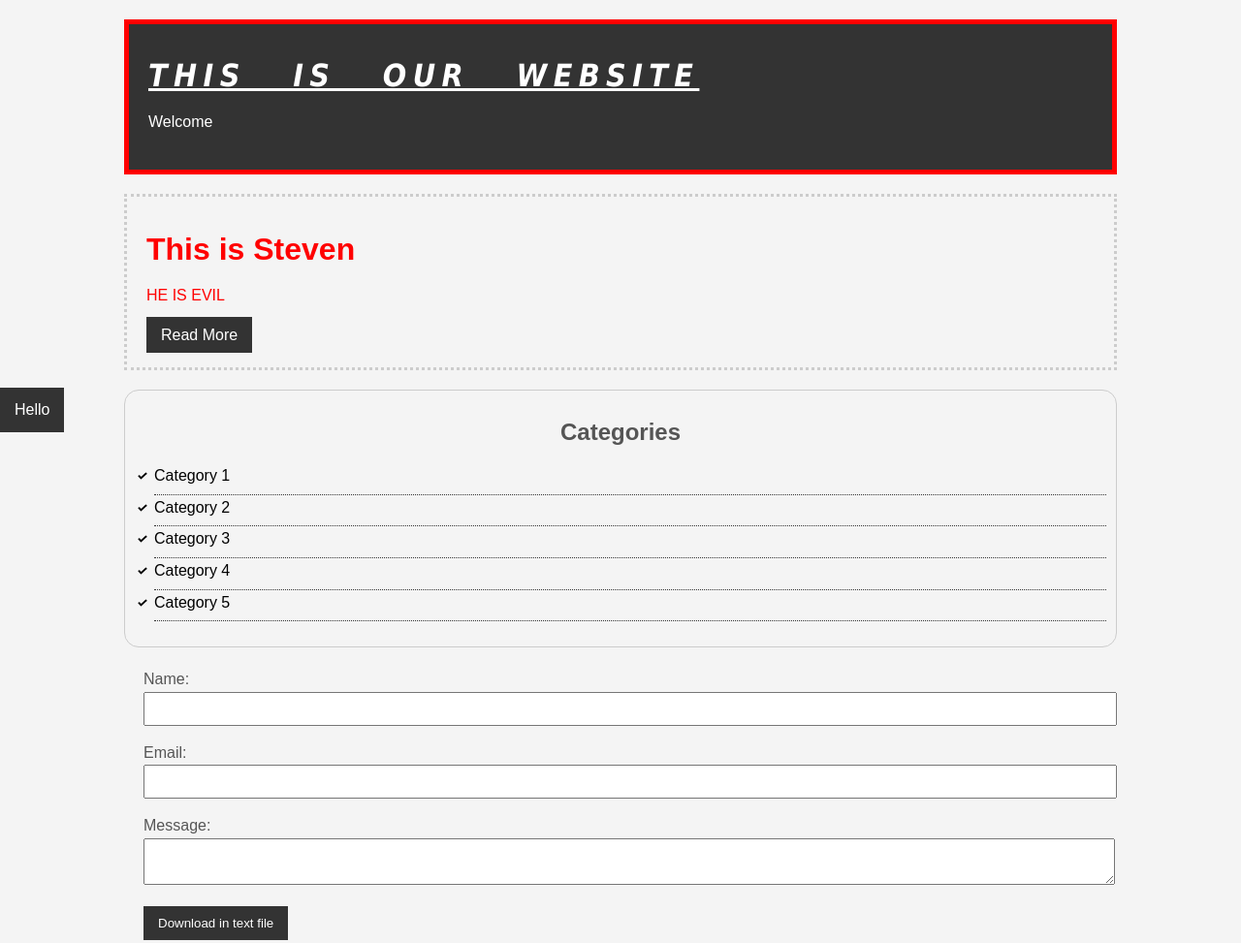
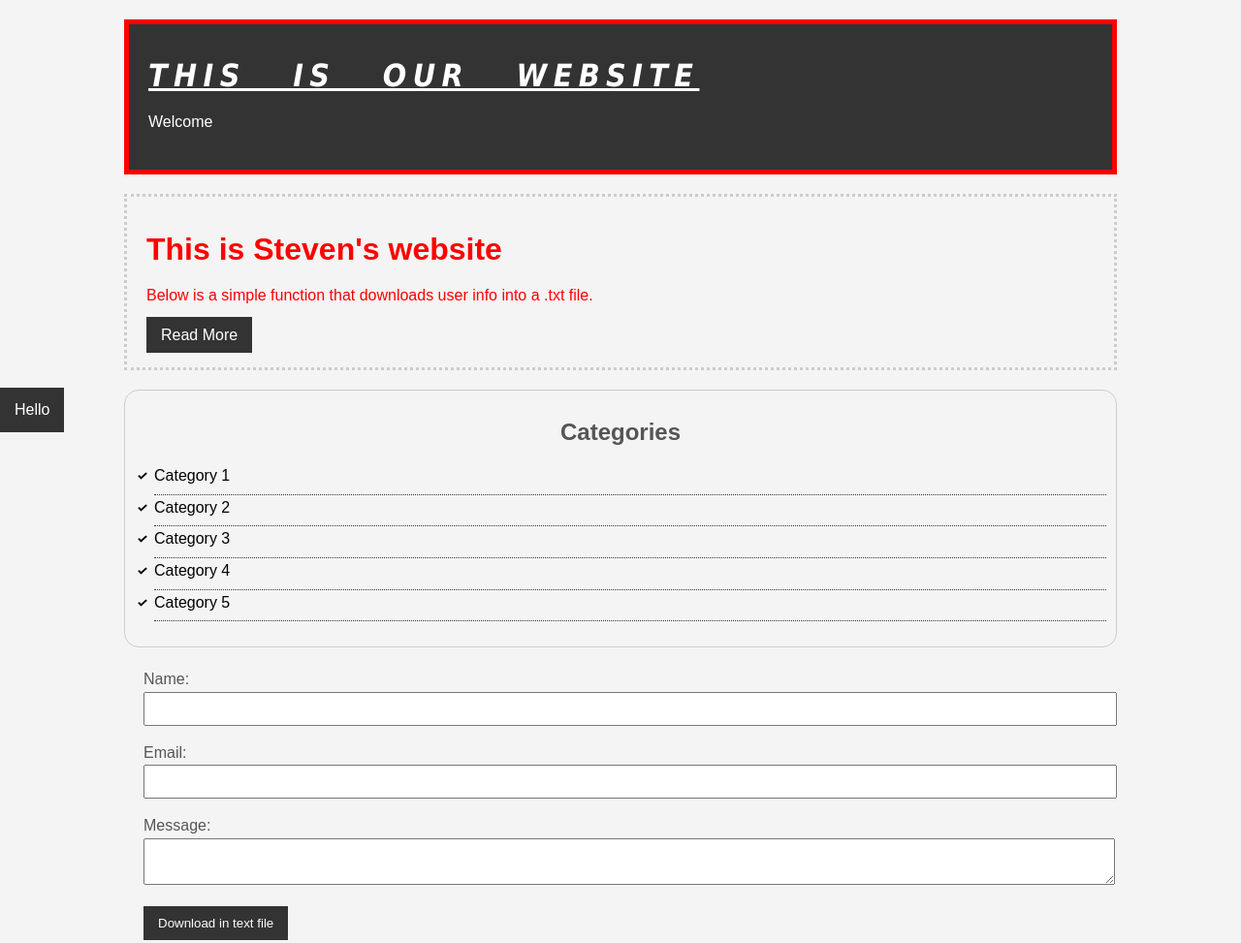
Before and after one commit to StevenMunich/Picture, a plain HTML site: page index.html in a window 1280 px wide. Shown: the top 973 px of the page at 97% size. Drawn offline with Linux system fonts and the light colour scheme.

Commit message:
Update index.html

```diff
--- a/index.html
+++ b/index.html
@@ -12,8 +12,8 @@
 		</div>
 
 		<div class="box-2">
-			<h1>This is Steven</h1>
-			<p>HE IS EVIL</p>
+			<h1>This is Steven's website</h1>
+			<p>Below is a simple function that downloads user info into a .txt file.</p>
 
 
 			<a class="button" onclick="fn1()" href="">Read More</a>
```
